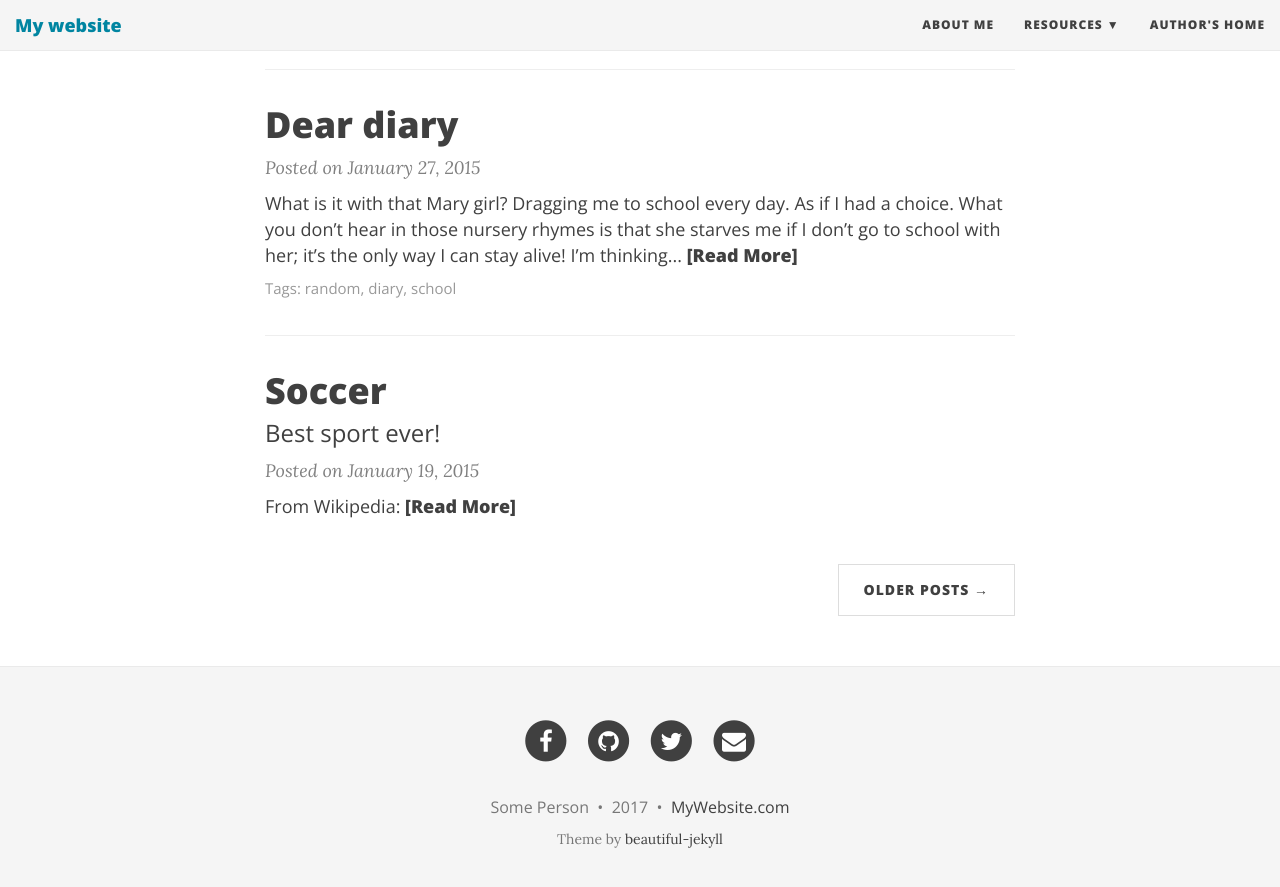
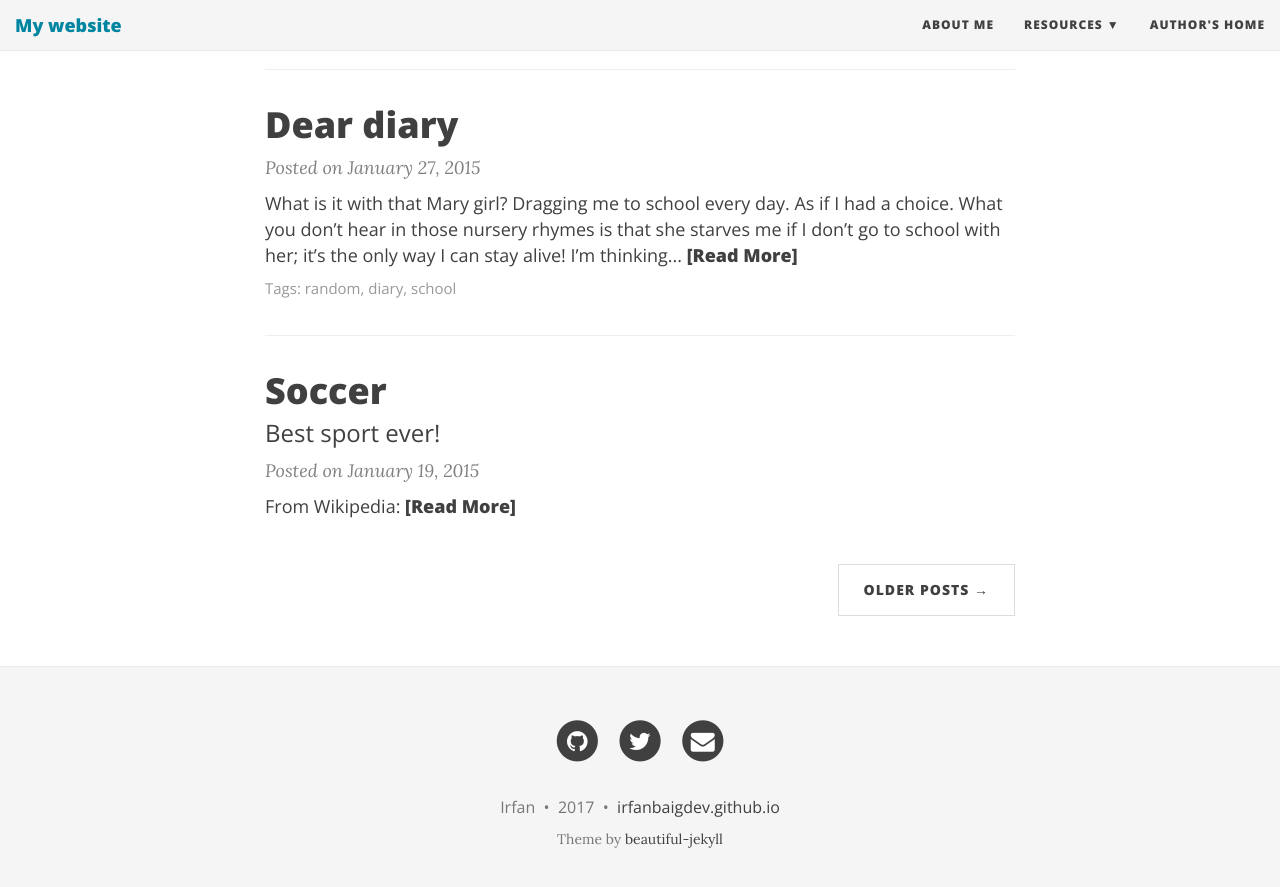
Before and after one commit to irfanbaigse/irfanbaigse.github.io, a Jekyll site: the page built from index.html, in a window 1280 px wide and 900 px high, scrolled down 1071 px. Shown: the top 887 px of the window. Built offline with Jekyll 4.4.1, drawn with Linux system fonts in a browser that asks for light colours; nearby versions of some CDN libraries; the list of posts is cut into pages by our own code; some of the changed lines change nothing that is shown.

Commit message:
initial commit

```diff
--- a/_config.yml
+++ b/_config.yml
@@ -17,7 +17,7 @@ baseurl: ""
 title: My website
 
 # Short description of your site
-description: A virtual proof that name is awesome!
+description: Blog, scrapbook, and virtual space for my experiments
 
 # --- Navigation bar options --- #
 
@@ -43,16 +43,16 @@ avatar: "/img/avatar-icon.png"
 # Change all these values or delete the ones you don't want.
 # Important: you must keep the "name" parameter, everything else you can remove
 author:
-  name: Some Person
-  email: "youremail@domain.com"
-  facebook: yourname  # eg. daattali
-  github: yourname    # eg. daattali
-  twitter: yourname   # eg. daattali
-  reddit: yourname    # eg. daattali
-  google-plus: +yourname   # eg. +DeanAttali or 109424658772469020925
-  linkedin: yourname  # eg. daattali
+  name: Irfan
+  email: "irfan.blackhawk@gmail.com"
+  facebook: irfanbaigdev
+  github: irfanbaigdev
+  twitter: irfanbaigdev
+  reddit: irfanbaigdev
+  google-plus: +IrfanBaigDev   # eg. +DeanAttali or 109424658772469020925
+  linkedin: irfanbaigdev  # eg. daattali
   xing: yourname      # eg. daattali
-  stackoverflow: yourlink  # eg. "3943160/daattali"
+  stackoverflow: 1906136/irfanbaigdev  # eg. "3943160/daattali"
   snapchat: yourname  # eg. daattali
   instagram: yourname # eg. daattali
   youtube: yourlink   # eg. user/daattali or channel/daattali
@@ -62,7 +62,7 @@ author:
 # Select which links to show in the footer
 footer-links-active:
   rss: false
-  facebook: true
+  facebook: false
   email: true
   twitter: true
   google-plus: false
@@ -80,13 +80,15 @@ footer-links-active:
 # Select which share links to show in posts
 share-links-active:
   twitter: true
-  facebook: true
+  facebook: false
   google: false
   linkedin: true
+  xing: false
+  stackoverflow: false
 
 # How to display the link to the website in the footer
 # Remove this if you don't want a link in the footer
-url-pretty: "MyWebsite.com"  # eg. "deanattali.com/beautiful-jekyll"
+url-pretty: "irfanbaigdev.github.io"  # eg. "deanattali.com/beautiful-jekyll"
 
 # --- Misc --- #
 # Fill in your Disqus shortname (NOT the userid) if you want to support Disqus comments
```
Also changed, not shown: img/avatar-icon.png.
